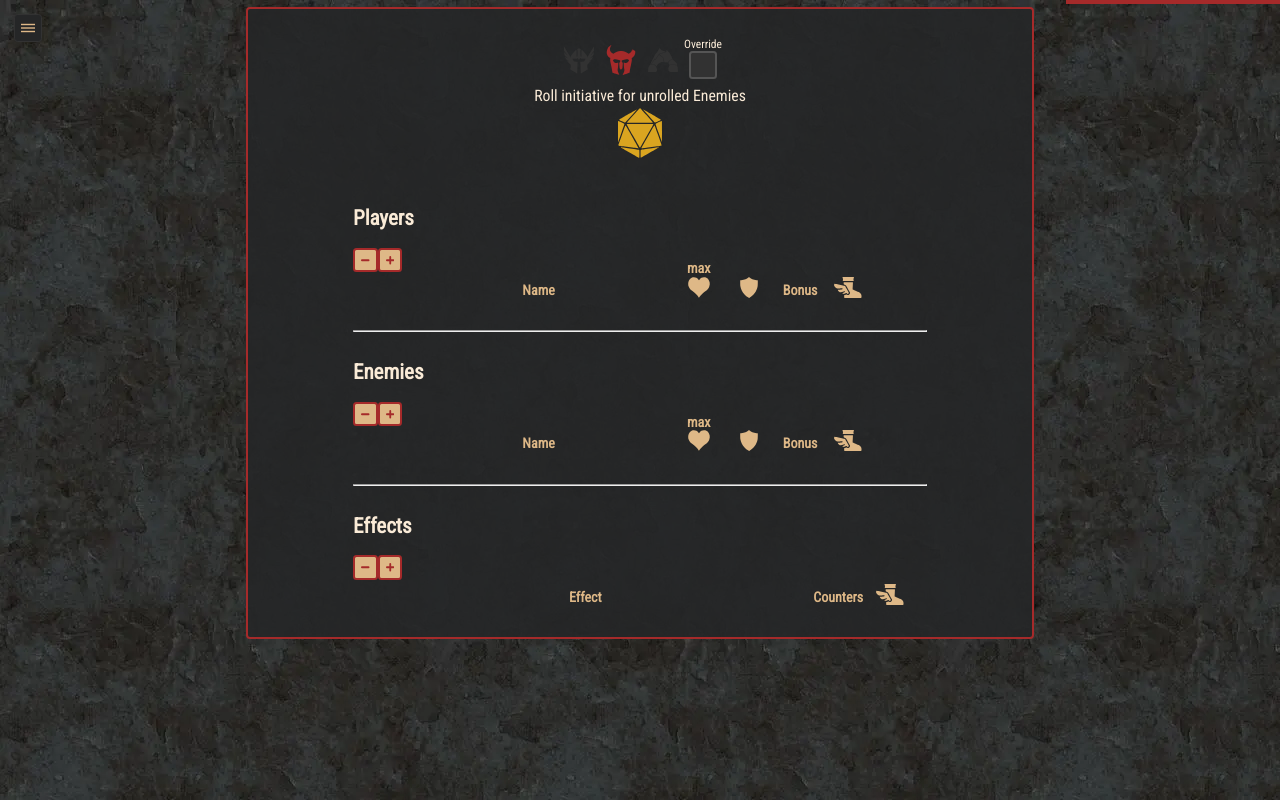
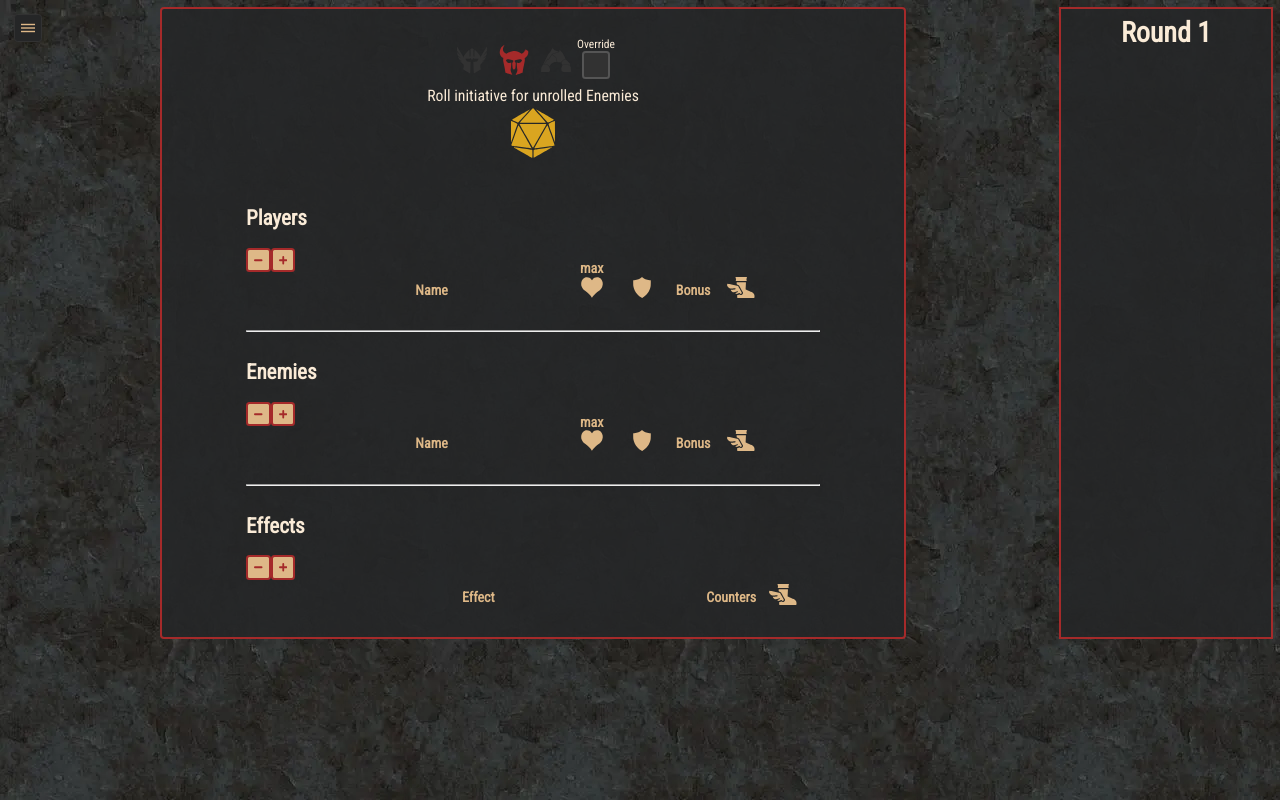
Before and after one commit to Edpacca/ednd-initiative, a Svelte app: page / in a window 1280 px wide. Built offline with nearby package versions, Linux system fonts and the light colour scheme.

Commit message:
WIP log styles

```diff
--- a/src/App.svelte
+++ b/src/App.svelte
@@ -19,6 +19,7 @@
 </script>
 
 <Toolbar/>
+<div class="main-grid">
   <main>
     {#if $entities.length > 0}
       <div class="top-right-icon">
@@ -48,10 +49,17 @@
     </div>
   </main>
   <LogPanel/>
+</div>
 
 <style>
+  .main-grid {
+    display: flex;
+    flex-direction: row;
+    /* grid-template-columns: 50vw 15vw */
+  }
+
   main {
-    padding: 2em 3em;
+    padding: 2em 6em;
     display: flex;
     flex-direction: column;
     align-items: center;
--- a/src/components/common/TurnTracker.svelte
+++ b/src/components/common/TurnTracker.svelte
@@ -7,7 +7,6 @@
     const next = () => {
         $activeEntityTurnIndex++;
         if ($activeEntityTurnIndex > max) {
-            console.log($activeEntityTurnIndex)
             $activeEntityTurnIndex = 0;
             $currentRound++;
             $entities = $entities.map(e => {
--- a/src/components/common/icons/EntityIcon.svelte
+++ b/src/components/common/icons/EntityIcon.svelte
@@ -11,8 +11,6 @@
 
     export let type: EntityType;
     export let playerClass: PlayerClass | undefined = undefined;
-
-    console.log("class " + playerClass);
 </script>
 
 {#if type === CreatureType.Player && playerClass}
--- a/src/components/common/icons/PlayerClassIcon.svelte
+++ b/src/components/common/icons/PlayerClassIcon.svelte
@@ -5,11 +5,9 @@
     const path = `classes/${icon.toLowerCase()}.svg#icon`;
 </script>
 
-<div class="svg-fit-container class-icon">
-    <svg class="svg-fit">
-        <use xlink:href={path} href={path}></use>
-     </svg>
-</div>
+<svg width="100%" height="100%" class="class-icon">
+    <use xlink:href={path} href={path}></use>
+</svg>
 
 <style>
     .class-icon {
--- a/src/components/logger/LogPanel.svelte
+++ b/src/components/logger/LogPanel.svelte
@@ -1,23 +1,55 @@
-<script>
-    import { logs } from "../../store";
+<script lang="ts">
+    import { currentLog, currentRound, logs } from "../../store";
     import LogTurn from "./LogTurn.svelte";
+
+    let panel: HTMLElement;
+
+    const scrollToBottom = (node, list) => {
+        const scroll = () => node.scroll({
+            top: node.scrollHeight,
+            behavior: "smooth"
+        });
+        scroll();
+        return { update: scroll }
+    }
 </script>
 
-<div class="log-panel">
-    {#each $logs as log}
-        <LogTurn logEntry={log}/>
+<div class="log-panel" use:scrollToBottom={$logs}>
+    {#each Array($currentRound) as round, i}
+        <div class="log-round">
+            <div class="header text-center">Round {i + 1}</div>
+            {#each $logs.filter(l => l.round === i + 1) as log}
+                <LogTurn logEntry={log}/>
+            {/each}
+        </div>
     {/each}
+    {#if $currentLog}
+        <div class="current-turn">
+            <LogTurn logEntry={$currentLog}/>
+        </div>
+    {/if}
 </div>
 
 <style>
+    .log-round {
+        padding-top: 0.5rem;
+    }
+
+    .log-round:not(:first-child) {
+        border-top: 4px solid var(--light-grey);
+    }
+
     .log-panel {
         border: 2px solid var(--primary);
         background-color: var(--dark-grey-90);
         width: 15rem;
-        position: absolute;
-        top: 0;
-        right: 0;
-        max-height: 90vh;
+        max-height: 93vh;
         overflow-y: scroll;
+        /* margin: 0.5rem; */
     }
+
+    .current-turn {
+        border: 2px solid var(--gold);
+    }
+
 </style>
--- a/src/components/logger/LogTurn.svelte
+++ b/src/components/logger/LogTurn.svelte
@@ -11,11 +11,12 @@
         <div class="log-icon"><EntityIcon type={logEntry.owner.type} playerClass={logEntry.owner.playerClass}/></div>
         <div class="log-name">{logEntry.owner.name}</div>
         <div class="time-info">
-            <div>Round {logEntry.round}</div>
             <div class="time">{timeString}</div>
         </div>
     </div>
-    <hr>
+    {#if logEntry.recipients.length > 0 || logEntry.messages.length > 0}
+        <hr>
+    {/if}
     <div class="damage-log">
         {#each logEntry.recipients as recipient}
             <div><EntityIcon type={recipient.type} playerClass={recipient.playerClass}/></div>
@@ -27,13 +28,15 @@
 
 <style>
     .log-entry {
-        border: 2px solid var(--primary);
+        border-bottom: 2px solid var(--primary);
         padding: 0.25rem;
     }
 
     .log-header {
         display: grid;
         grid-template-columns: 20% 1fr 30%;
+        align-items: center;
+        text-align: center;
     }
 
     .log-icon {
@@ -48,7 +51,8 @@
 
     hr {
         border: 0;
-        border-bottom: 2px solid var(--light-grey);
+        border-bottom: 2px solid var(--grey);
+        margin: 0 2rem;
     }
 
     .damage-log {
--- a/src/components/logger/logEntry.ts
+++ b/src/components/logger/logEntry.ts
@@ -31,8 +31,6 @@ export class LogEntry {
             this.owner.playerClass = (entity as Creature).class;
         }
 
-        console.log(this.owner);
-
         this.round = round;
         this.messages = [];
         this.recipients = [];
--- a/src/store.ts
+++ b/src/store.ts
@@ -25,5 +25,7 @@ export function storeCurrentLog() {
 }
 
 export function appendToCurrentLog(entity: Creature, damage: number, index=0) {
-    get(currentLog).addRecipient(entity, damage, index);
+    const current = get(currentLog);
+    current.addRecipient(entity, damage, index);
+    currentLog.set(current);
 }
```
Lines whose indentation alone changed are shown as unchanged.
